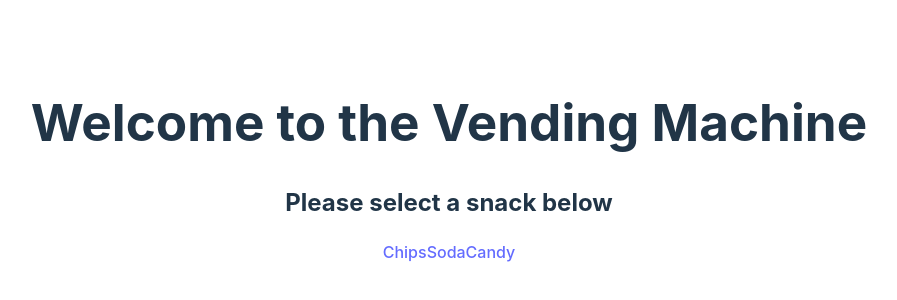
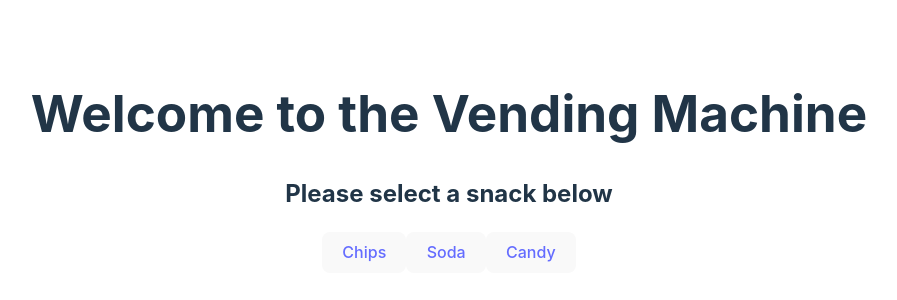
Before and after one commit to franklinkong981/Vending-Machine-App, a React (Vite) app in the folder vending-machine/: page / in a window 1280 px wide. Shown: the part 238-538 px from the top of the page, without its empty margins (191-1088 px from the left). Built offline with nearby package versions, Linux system fonts and the light colour scheme.

Commit message:
Completed all components and made sure router works

```diff
--- a/vending-machine/src/Candy.jsx
+++ b/vending-machine/src/Candy.jsx
@@ -1,7 +1,13 @@
 import React from "react";
+import {Link} from "react-router-dom";
 
 const Candy = () => {
-
+  return (
+    <div className="Candy">
+      <h1 className="Candy-header">You've selected candy!</h1>
+      <button><Link to="/">Back to Vending Machine</Link></button>
+    </div>
+  );
 };
 
 export default Candy;
--- a/vending-machine/src/Chips.jsx
+++ b/vending-machine/src/Chips.jsx
@@ -1,7 +1,13 @@
 import React from "react";
+import {Link} from "react-router-dom";
 
 const Chips = () => {
-
+  return (
+    <div className="Chips">
+      <h1 className="Chips-header">You've selected chips!</h1>
+      <button><Link to="/">Back to Vending Machine</Link></button>
+    </div>
+  );
 };
 
 export default Chips;
--- a/vending-machine/src/Soda.jsx
+++ b/vending-machine/src/Soda.jsx
@@ -1,7 +1,13 @@
 import React from "react";
+import {Link} from "react-router-dom";
 
 const Soda = () => {
-
+  return (
+    <div className="Soda">
+      <h1 className="Soda-header">You've selected soda!</h1>
+      <button><Link to="/">Back to Vending Machine</Link></button>
+    </div>
+  );
 };
 
 export default Soda;
--- a/vending-machine/src/VendingMachine.jsx
+++ b/vending-machine/src/VendingMachine.jsx
@@ -7,9 +7,9 @@ const VendingMachine = () => {
       <h1 className="VendingMachine-welcome">Welcome to the Vending Machine</h1>
       <h2 className="VendingMachine-instructions">Please select a snack below</h2>
       <div className="VendingMachine-links">
-        <Link to="/chips">Chips</Link>
-        <Link to="/soda">Soda</Link>
-        <Link to="/candy">Candy</Link>
+        <button><Link to="/chips">Chips</Link></button>
+        <button><Link to="/soda">Soda</Link></button>
+        <button><Link to="/candy">Candy</Link></button>
       </div>
     </div>
   );
```
